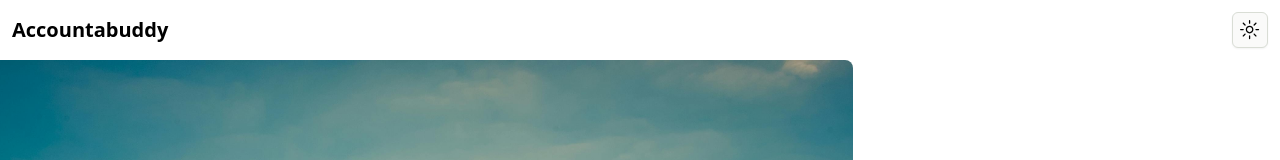
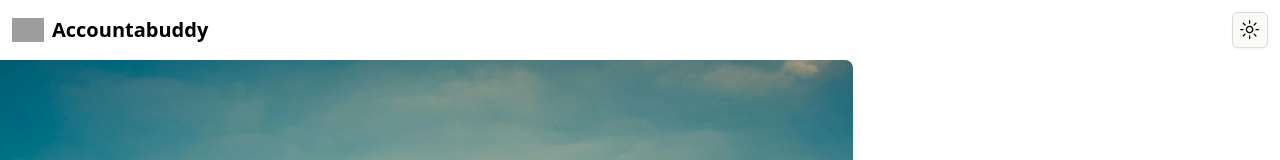
Before and after one commit to RiosNicholas/accountabuddy, a Next.js app: page / in a window 1280 px wide. Shown: the top 160 px of the page. Built offline with nearby package versions, Linux system fonts and the light colour scheme; grey boxes are pictures that could not be loaded.

Commit message:
Add app logo to header

```diff
--- a/app/layout.tsx
+++ b/app/layout.tsx
@@ -39,7 +39,15 @@ export default function RootLayout({
         >
           <div className="grid grid-rows-[auto_1fr_auto] min-h-screen">
             <header className="flex justify-between items-center z-10">
-              <h1 className="text-xl font-black px-2 mx-1">Accountabuddy</h1>
+              <div className="flex items-center px-2 mx-1 gap-2">
+                <Image
+                  src="/icon.svg"
+                  alt="Accountabuddy logo"
+                  width={32}
+                  height={32}
+                />
+                <h1 className="text-xl font-black">Accountabuddy</h1>
+              </div>
               <ModeToggle/>
             </header>
             <main className="z-10">
```
